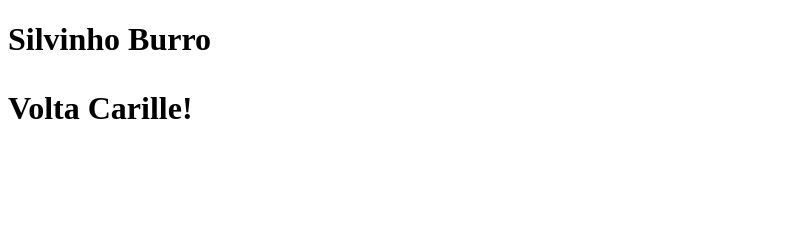
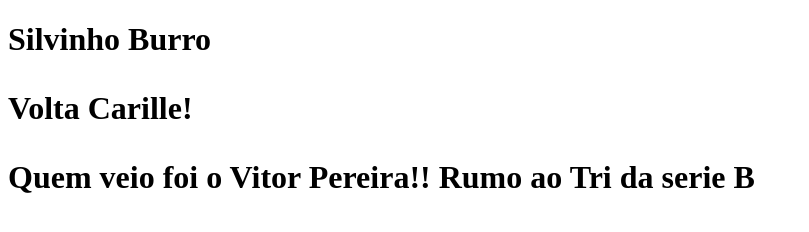
Before and after one commit to bpenna88/T-picos-Especiais-Fatec, a plain HTML site: page index.html in a window 1280 px wide. Shown: the whole page, without its empty margins (0-809 px from the left). Drawn offline with Linux system fonts and the light colour scheme.

Commit message:
Rumo a serie B

```diff
--- a/index.html
+++ b/index.html
@@ -9,5 +9,6 @@
 <body>
 <h1> Silvinho Burro <h1>
     <p> Volta Carille!</p>
+    <p> Quem veio foi o Vitor Pereira!! Rumo ao Tri da serie B</p>
 </body>
 </html>
```
